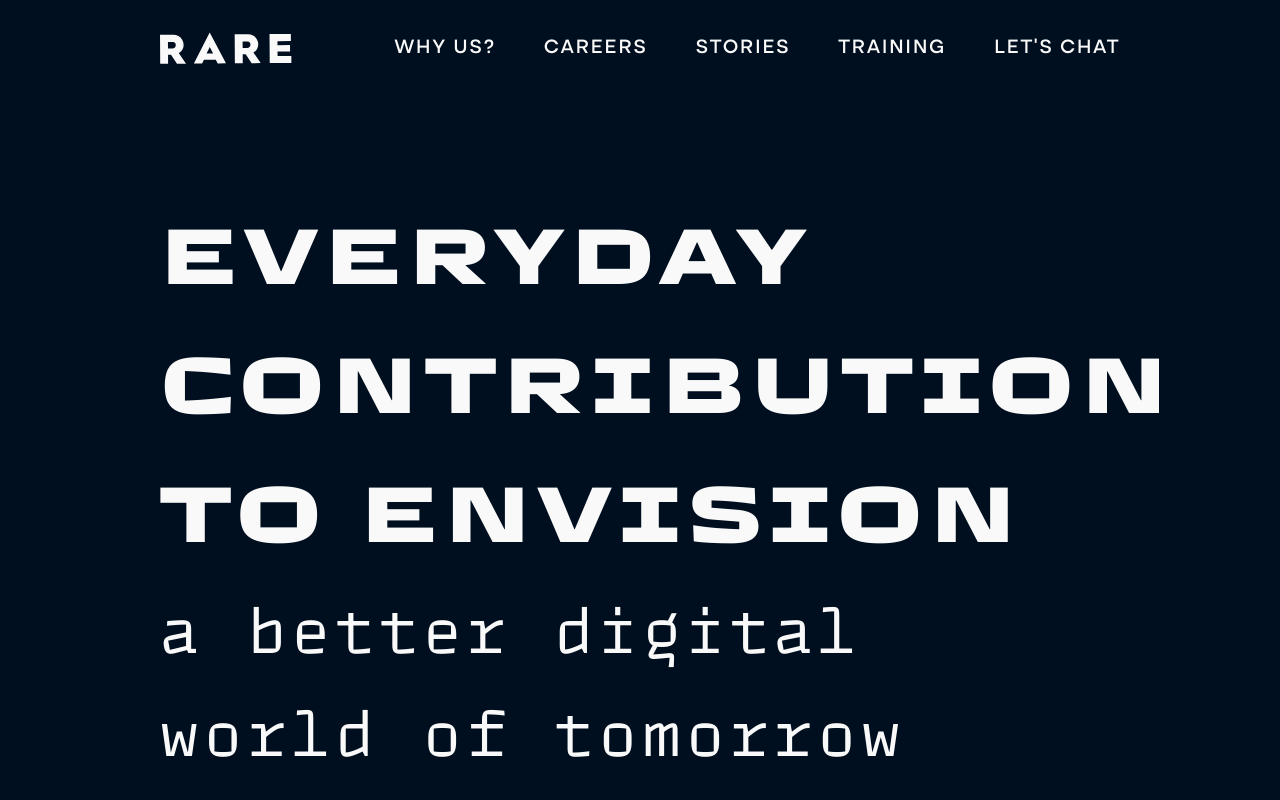
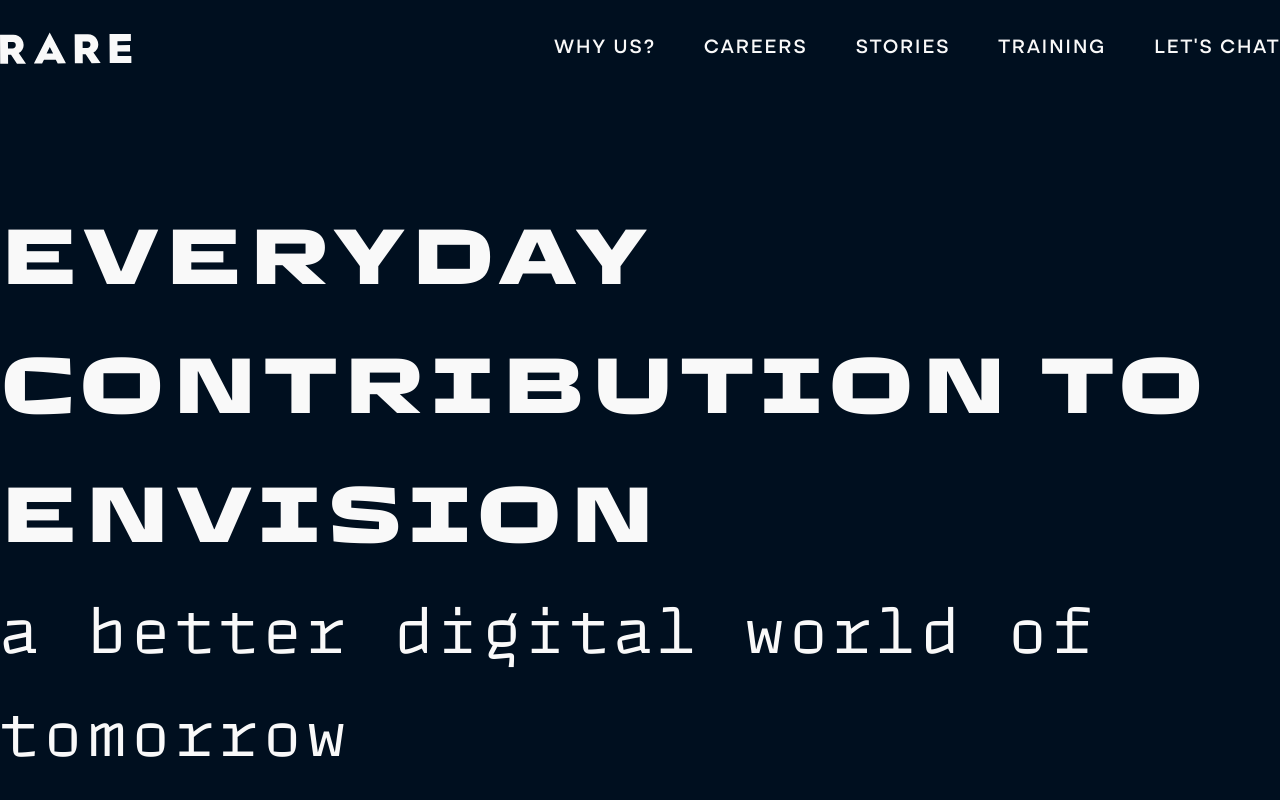
Before and after one commit to rareagency/rare.fi, a Next.js app: page /about in a window 1280 px wide. Shown: the top 800 px of the page. Built offline with nearby package versions, Linux system fonts and the light colour scheme; a small style sheet from the web is missing; what cntl would draw is missing.

Commit message:
Make layout be always 1280px centered

```diff
--- a/styles/globals.css
+++ b/styles/globals.css
@@ -3,9 +3,16 @@
 @tailwind utilities;
 
 @layer utilities {
+  :root {
+    --col-width: calc(1280px / 6);
+  }
   .layout-grid {
     display: grid;
-    grid-template-columns: repeat(8, minmax(0, 1fr));
+    grid-template-columns:
+      1fr minmax(0, var(--col-width))
+      minmax(0, var(--col-width)) minmax(0, var(--col-width))
+      minmax(0, var(--col-width)) minmax(0, var(--col-width))
+      minmax(0, var(--col-width)) 1fr;
   }
   .button-underline {
     border-bottom-width: 3px;
```
